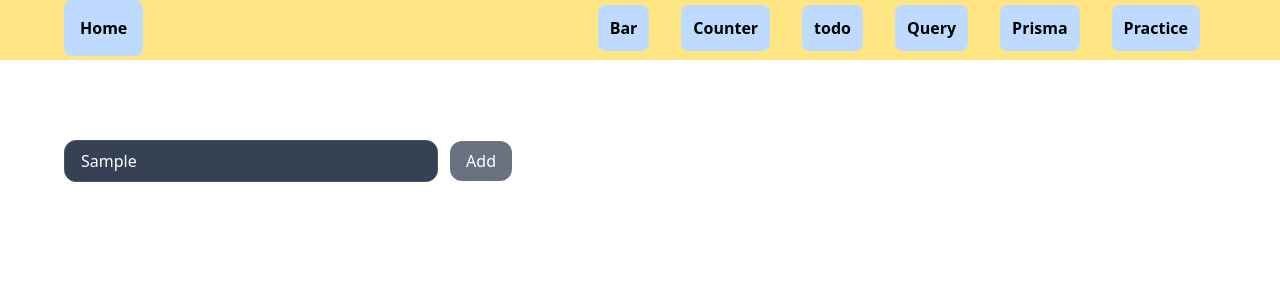
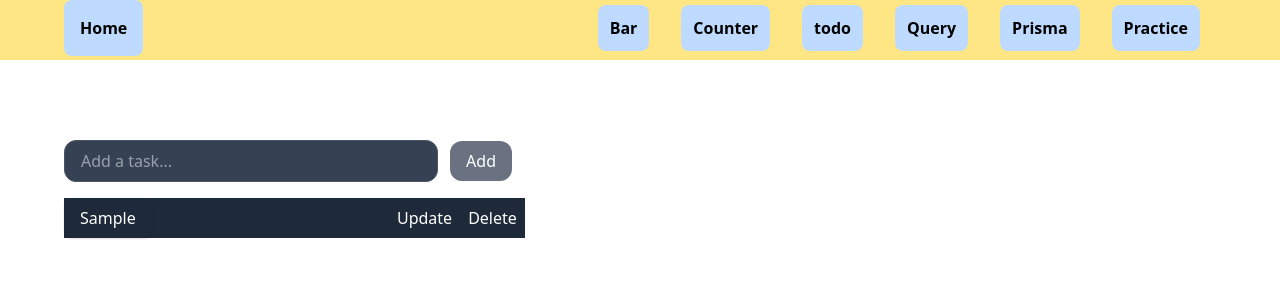
Before and after one commit to sasanedicbn/Practicing-next.js, a Next.js app in the folder practicing-next.js/: page /todo in a window 1280 px wide. Both pictures are taken after typing "Sample" into the empty fields and a click on the button "Add". Shown: the top 300 px of the page. Built offline with nearby package versions, Linux system fonts and the light colour scheme.

Commit message:
Create just simple to-do app

```diff
--- a/practicing-next.js/components/todo/ToDoTaskInput.jsx
+++ b/practicing-next.js/components/todo/ToDoTaskInput.jsx
@@ -1,13 +1,32 @@
 "use client";
 import { useState } from "react";
+import ToDoTasksList from "./ToDoTasksList";
 
 const ToDoTaskInput = () => {
   const [task, setTask] = useState("");
+  const [taskArr, setTaskArr] = useState([]);
   const sumbitTaskHandler = (e) => {
     e.preventDefault();
+    setTaskArr([...taskArr, task]);
+    setTask("");
     console.log("Submitted Task:", task);
   };
+  const deleteTaskHandler = (index) => {
+    const deleteTask = taskArr.filter((_, i) => i !== index);
+    setTaskArr(deleteTask);
+  };
+  const updateTaskHandler = (index) => {
+    const updateTask = taskArr.map((task, i) => {
+      if (i === index) {
+        return <input type="text" value={task} />;
+      }
+      return task;
+    });
+    setTaskArr(updateTask);
+  };
+
   return (
+    <div>
       <form
         onSubmit={sumbitTaskHandler}
         className="flex items-center gap-3 w-full max-w-md"
@@ -27,6 +46,12 @@ const ToDoTaskInput = () => {
           Add
         </button>
       </form>
+      <ToDoTasksList
+        tasks={taskArr}
+        onDelete={deleteTaskHandler}
+        onUpdate={updateTaskHandler}
+      />
+    </div>
   );
 };
 
--- /dev/null
+++ b/practicing-next.js/components/todo/ToDoTasksList.jsx
@@ -0,0 +1,30 @@
+const ToDoTasksList = ({ tasks, onDelete }) => {
+  return (
+    <div className="w-2/5 mt-4 bg-gray-800">
+      {tasks.length === 0 ? (
+        <p className="text-gray-500 text-center">No tasks available.</p>
+      ) : (
+        <ul className="space-y-2">
+          {tasks.map((task, index) => (
+            <li key={index} className="flex">
+              <div className="px-4 py-2  text-white rounded-lg shadow">
+                {task}
+              </div>
+              <div className="text-white ml-auto flex gap-4 align-center m-2 ">
+                <button className="cursor-pointer">Update</button>
+                <button
+                  onClick={() => onDelete(index)}
+                  className="cursor-pointer"
+                >
+                  Delete
+                </button>
+              </div>
+            </li>
+          ))}
+        </ul>
+      )}
+    </div>
+  );
+};
+
+export default ToDoTasksList;
```
Lines whose indentation alone changed are shown as unchanged.
